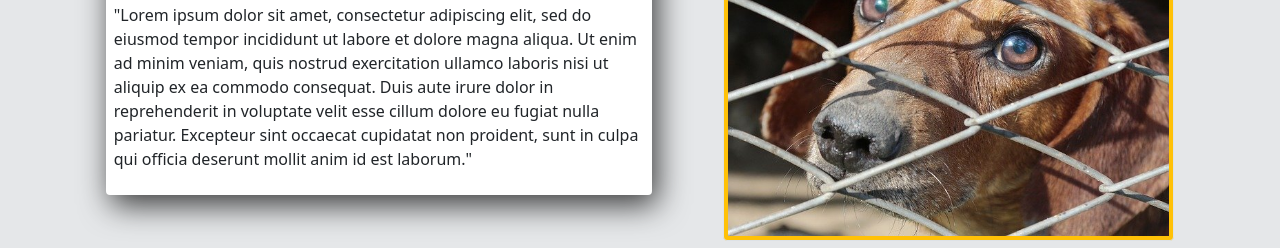
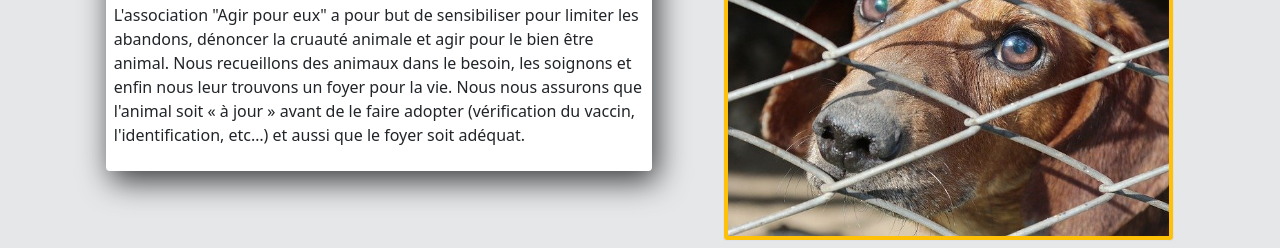
Before and after one commit to ManonDev/association, a website: page decouvrir.html in a window 1280 px wide. Shown: the part 296-544 px from the top of the page. Drawn offline with nearby package versions, Linux system fonts and the light colour scheme.

Commit message:
Add sentence on README and text on discovery page

```diff
--- a/decouvrir.html
+++ b/decouvrir.html
@@ -74,10 +74,10 @@
                     <div class="col-md-6 my-3">
                         <div class="shadow p-2 rounded-2 bg-white">
                             <h1 class="text-warning">L'association :</h1>
-                            <p>"Lorem ipsum dolor sit amet, consectetur adipiscing elit, sed do eiusmod tempor incididunt ut labore et dolore magna aliqua.
-                                Ut enim ad minim veniam, quis nostrud exercitation ullamco laboris nisi ut aliquip ex ea commodo consequat.
-                                Duis aute irure dolor in reprehenderit in voluptate velit esse cillum dolore eu fugiat nulla pariatur.
-                                Excepteur sint occaecat cupidatat non proident, sunt in culpa qui officia deserunt mollit anim id est laborum."
+                            <p>L'association "Agir pour eux" a pour but de sensibiliser pour limiter les abandons, dénoncer la cruauté animale et agir pour le bien être animal.
+                                Nous recueillons des animaux dans le besoin, les soignons et enfin nous leur trouvons un foyer pour la vie.
+                                Nous nous assurons que l'animal soit « à jour » avant de le faire adopter (vérification du vaccin, l'identification, etc…) et aussi que le foyer soit adéquat.
+
                             </p>
                         </div>
                     </div>
```
Also changed, not shown: README.md.
